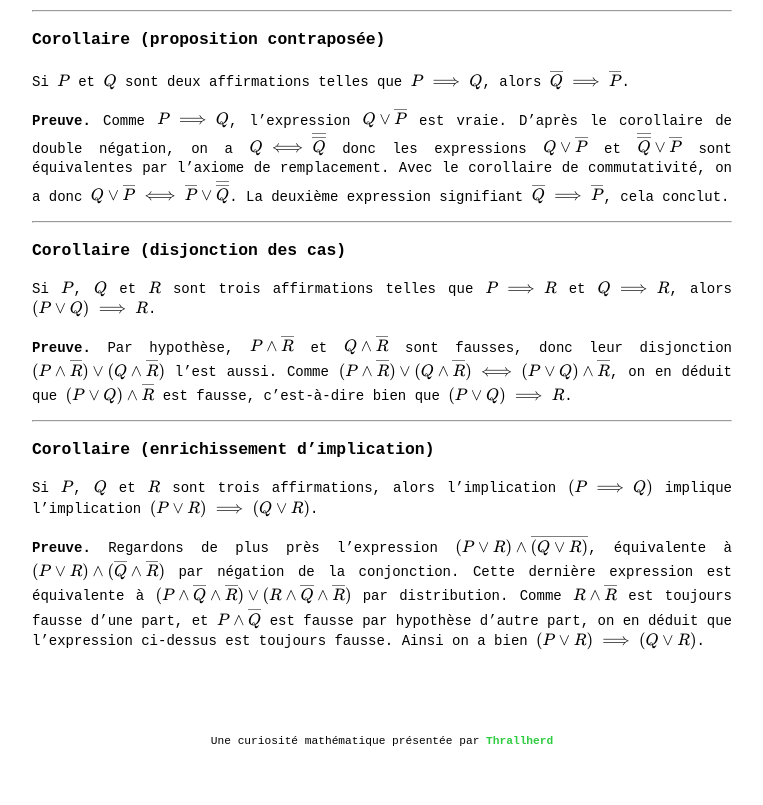
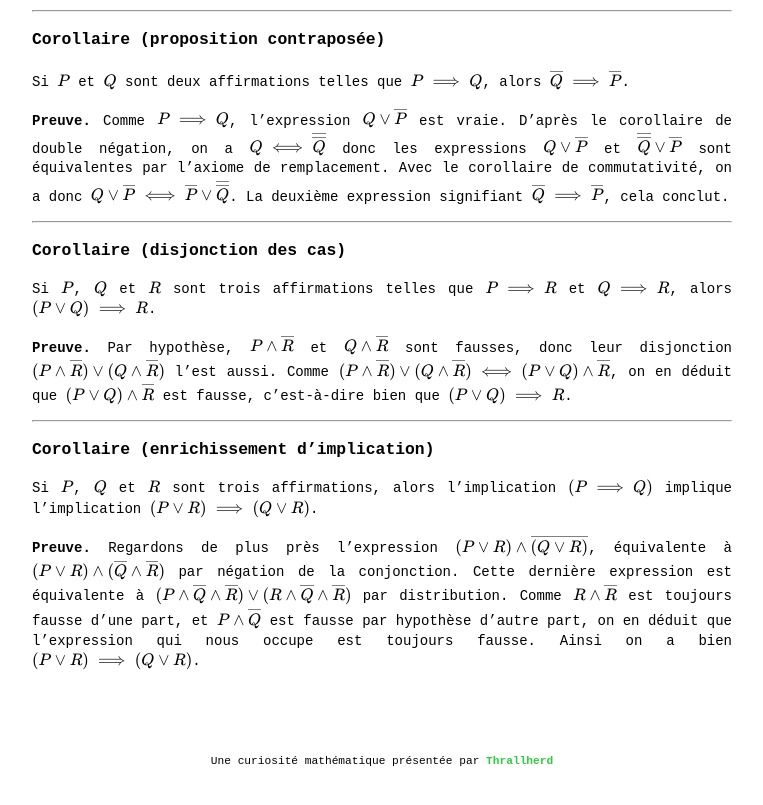
Before and after one commit to Thrallherd/AlgebraExNihilo, a Jekyll site: the page built from logic_cor.md, in a window 1280 px wide and 900 px high, scrolled down 2318 px. Shown: the top 805 px of the window, without its empty margins (258-1021 px from the left). Built offline with Jekyll 4.4.1, drawn with Linux system fonts in a browser that asks for light colours; formulas are drawn with MathJax 3.

Commit message:
Update logic_cor.md

```diff
--- a/logic_cor.md
+++ b/logic_cor.md
@@ -95,4 +95,4 @@
 ### Corollaire (enrichissement d'implication)
 Si $$P$$, $$Q$$ et $$R$$ sont trois affirmations, alors l'implication $$(P \implies Q)$$ implique l'implication $$(P \lor R) \implies (Q \lor R)$$.
 
-**Preuve.** Regardons de plus près l'expression $$(P \lor R) \land \overline{(Q \lor R)}$$, équivalente à $$(P \lor R) \land (\overline{Q} \land \overline{R})$$ par négation de la conjonction. Cette dernière expression est équivalente à $$(P \land \overline{Q} \land \overline{R}) \lor (R \land \overline{Q} \land \overline{R})$$ par distribution. Comme $$R \land \overline R$$ est toujours fausse d'une part, et $$P \land \overline{Q}$$ est fausse par hypothèse d'autre part, on en déduit que l'expression ci-dessus est toujours fausse. Ainsi on a bien $$(P \lor R) \implies (Q \lor R)$$.
+**Preuve.** Regardons de plus près l'expression $$(P \lor R) \land \overline{(Q \lor R)}$$, équivalente à $$(P \lor R) \land (\overline{Q} \land \overline{R})$$ par négation de la conjonction. Cette dernière expression est équivalente à $$(P \land \overline{Q} \land \overline{R}) \lor (R \land \overline{Q} \land \overline{R})$$ par distribution. Comme $$R \land \overline R$$ est toujours fausse d'une part, et $$P \land \overline{Q}$$ est fausse par hypothèse d'autre part, on en déduit que l'expression qui nous occupe est toujours fausse. Ainsi on a bien $$(P \lor R) \implies (Q \lor R)$$.
```
